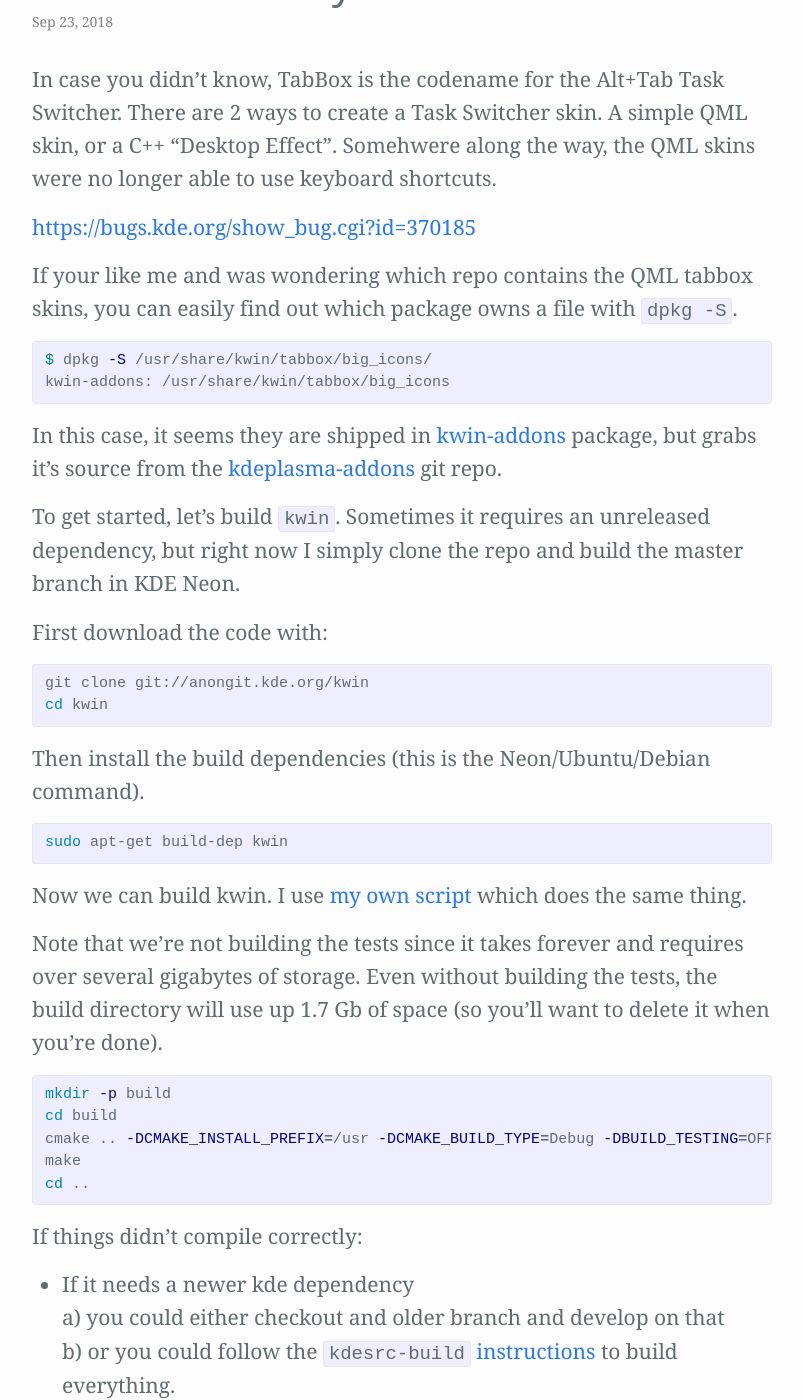
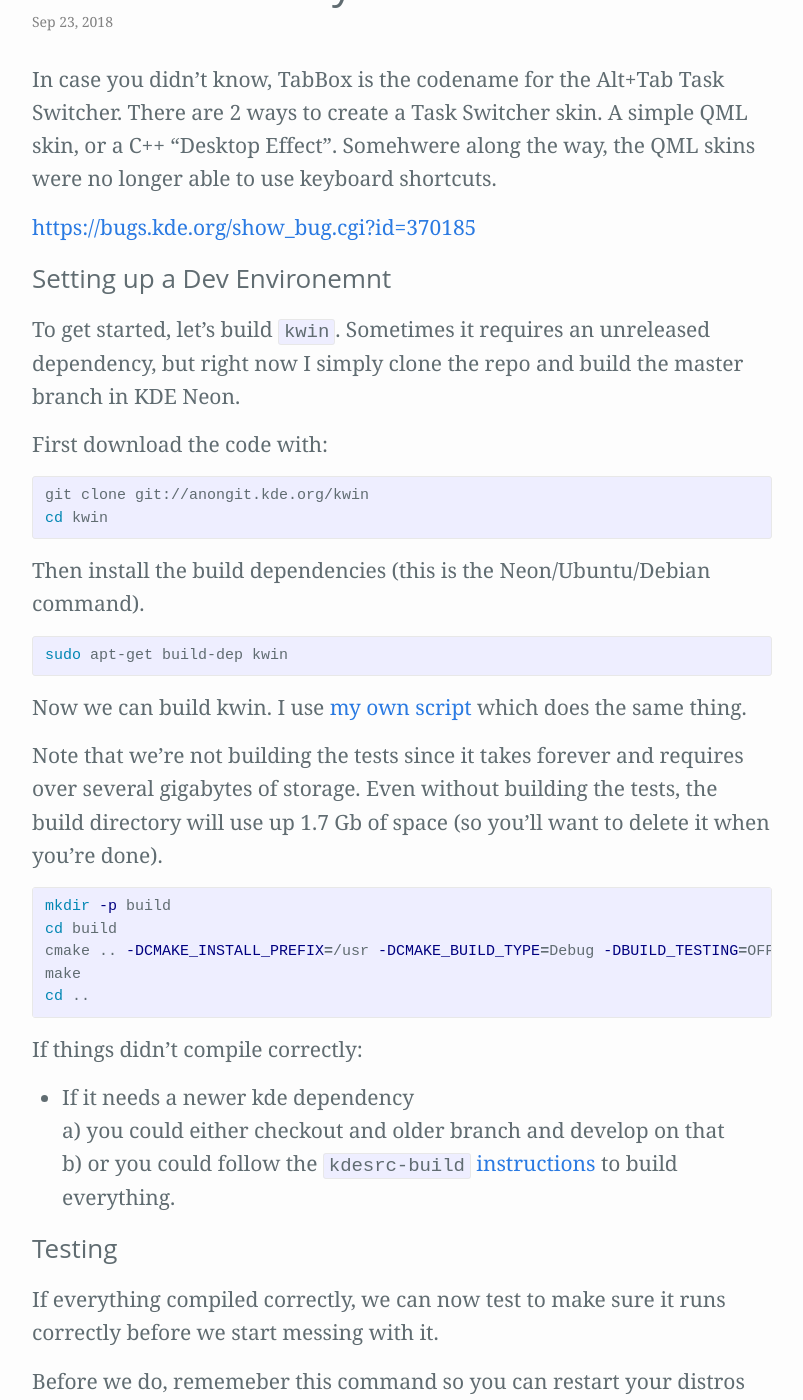
Before and after one commit to Zren/zren.github.io, a Jekyll site: the page built from _posts/2018-09-23-kwin-tabbox-keyboard-events.markdown, in a window 1280 px wide and 1400 px high, scrolled down 739 px. Shown: the whole window, without its empty margins (238-1041 px from the left). Built offline with Jekyll 4.4.1, drawn with Linux system fonts in a browser that asks for light colours; some of the changed text lies outside the part shown.

Commit message:
move the dpkg stuff to the bottom of the article. add headings.

```diff
--- a/_posts/2018-09-23-kwin-tabbox-keyboard-events.markdown
+++ b/_posts/2018-09-23-kwin-tabbox-keyboard-events.markdown
@@ -7,14 +7,7 @@
 
 <https://bugs.kde.org/show_bug.cgi?id=370185>
 
-If your like me and was wondering which repo contains the QML tabbox skins, you can easily find out which package owns a file with `dpkg -S`.
-
-{% highlight bash %}
-$ dpkg -S /usr/share/kwin/tabbox/big_icons/
-kwin-addons: /usr/share/kwin/tabbox/big_icons
-{% endhighlight %}
-
-In this case, it seems they are shipped in [kwin-addons](https://packages.debian.org/stretch/kwin-addons) package, but grabs it's source from the [kdeplasma-addons](https://github.com/KDE/kdeplasma-addons/tree/master/windowswitchers) git repo.
+### Setting up a Dev Environemnt
 
 To get started, let's build `kwin`. Sometimes it requires an unreleased dependency, but right now I simply clone the repo and build the master branch in KDE Neon.
 
@@ -49,6 +42,8 @@
     a) you could either checkout and older branch and develop on that
     b) or you could follow the `kdesrc-build` [instructions](https://community.kde.org/Guidelines_and_HOWTOs/Build_from_source) to build everything.
 
+### Testing
+
 If everything compiled correctly, we can now test to make sure it runs correctly before we start messing with it.
 
 Before we do, rememeber this command so you can restart your distros copy of `kwin_x11`.
@@ -98,3 +95,14 @@
 {% endhighlight %}
 
 {% include video.html youtubeId="noR582a0eBU" %}
+
+### QML Skins
+
+If your like me and was wondering which repo contains the QML tabbox skins, you can easily find out which package owns a file with `dpkg -S`.
+
+{% highlight bash %}
+$ dpkg -S /usr/share/kwin/tabbox/big_icons/
+kwin-addons: /usr/share/kwin/tabbox/big_icons
+{% endhighlight %}
+
+In this case, it seems they are shipped in [kwin-addons](https://packages.debian.org/stretch/kwin-addons) package, but grabs it's source from the [kdeplasma-addons](https://github.com/KDE/kdeplasma-addons/tree/master/windowswitchers) git repo.
```
Also changed, not shown: other parts of _posts/2018-09-23-kwin-tabbox-keyboard-events.markdown (+2 -0 lines).
